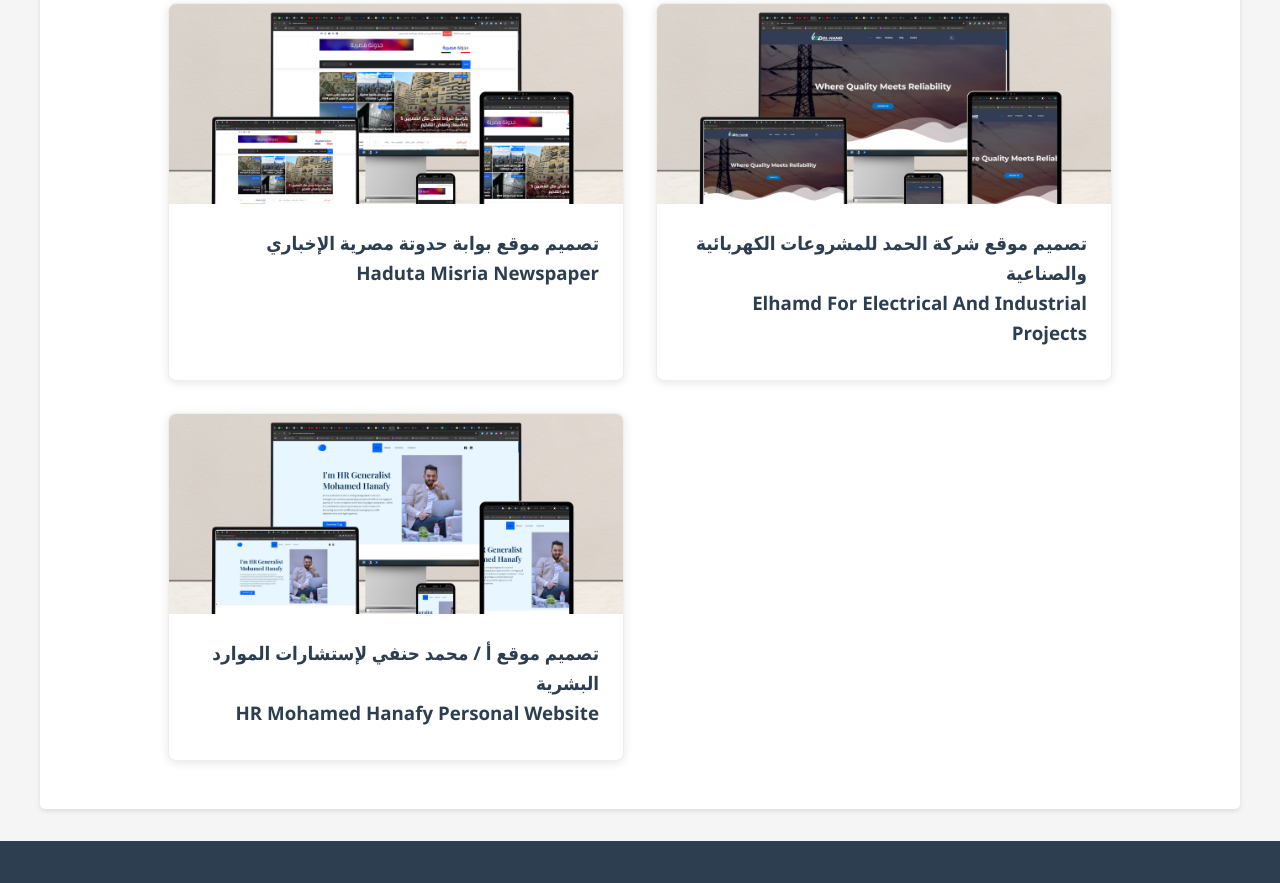
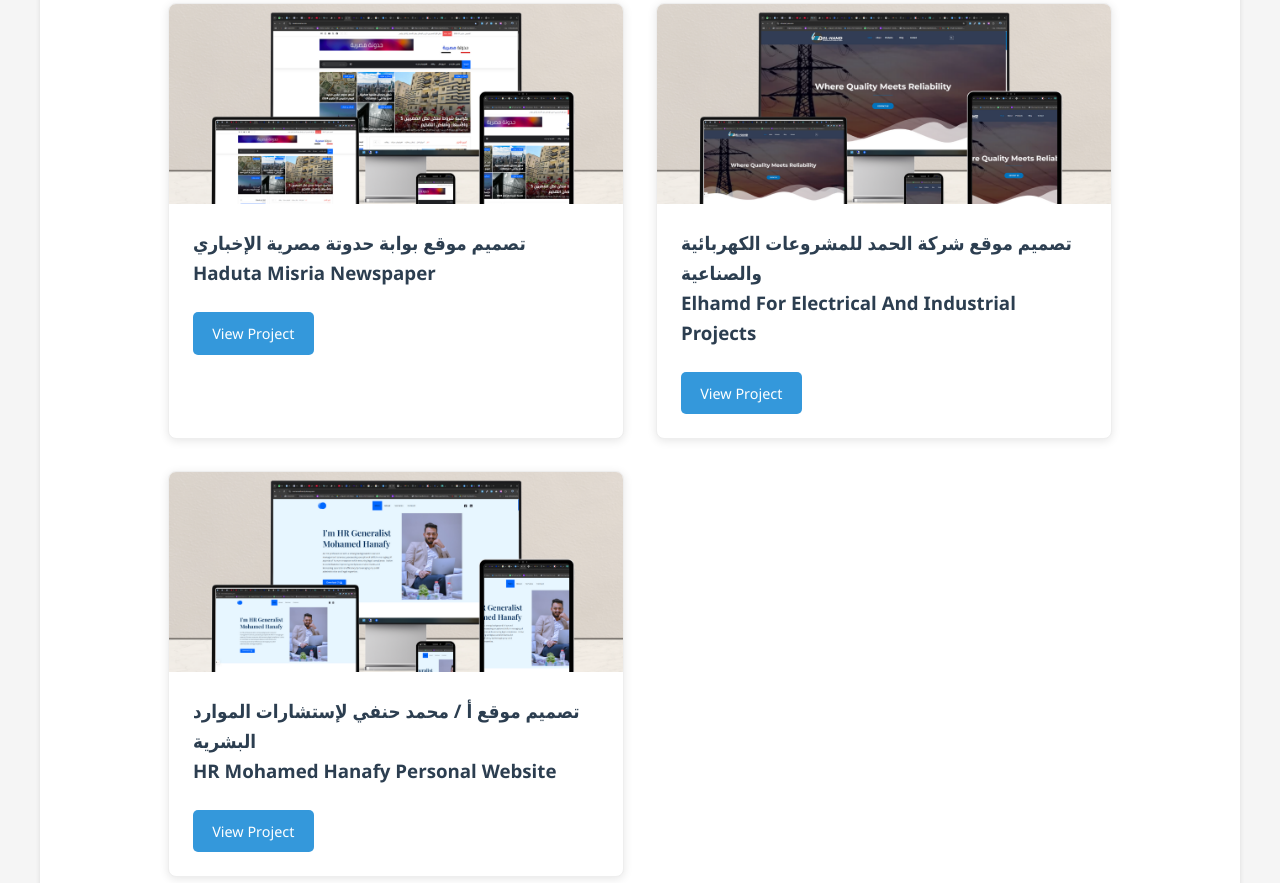
Before and after one commit to Zordo2/Portfolio, a plain HTML site: page index.html in a window 1280 px wide. Shown: the part 3597-4480 px from the top of the page. Drawn offline with Linux system fonts and the light colour scheme.

Commit message:
Add files via upload

```diff
--- a/index.html
+++ b/index.html
@@ -325,7 +325,7 @@
 
         .project-info {
             padding: 1.5rem;
-            text-align: right;
+            text-align: left;
         }
 
         .project-info h3 {
@@ -506,6 +506,22 @@
     .close-btn {
         display: none;
     }
+}
+.project-btn {
+    display: inline-block;
+    margin-top: 1rem;
+    padding: 0.6rem 1.2rem;
+    background: #3498db;
+    color: white;
+    font-size: 0.9rem;
+    font-weight: 500;
+    border-radius: 5px;
+    text-decoration: none;
+    transition: background 0.3s ease;
+}
+
+.project-btn:hover {
+    background: #2980b9;
 }
 
     </style>
@@ -767,6 +783,7 @@
                     <h3><a href="https://hadutamisria.com/" target="_blank">تصميم موقع بوابة حدوتة مصرية الإخباري
                        <p>Haduta Misria Newspaper</p>
                     </a></h3>
+                    <a href="https://hadutamisria.com/" target="_blank" class="project-btn">View Project</a>
                 </div>
             </div>
 
@@ -780,6 +797,7 @@
                         <p>Elhamd For Electrical And Industrial Projects</p>
                     </a>
                     </h3>
+                    <a href="https://www.elhamd-pro.com/" target="_blank" class="project-btn">View Project</a>
                 </div>
             </div>
 
@@ -793,6 +811,7 @@
                         <p>HR Mohamed Hanafy Personal Website</p>
                     </a>
                     </h3>
+                    <a href="https://mohamedhanafy.kesug.com/" target="_blank" class="project-btn">View Project</a>
                 </div>
             </div>
         </div>
```
